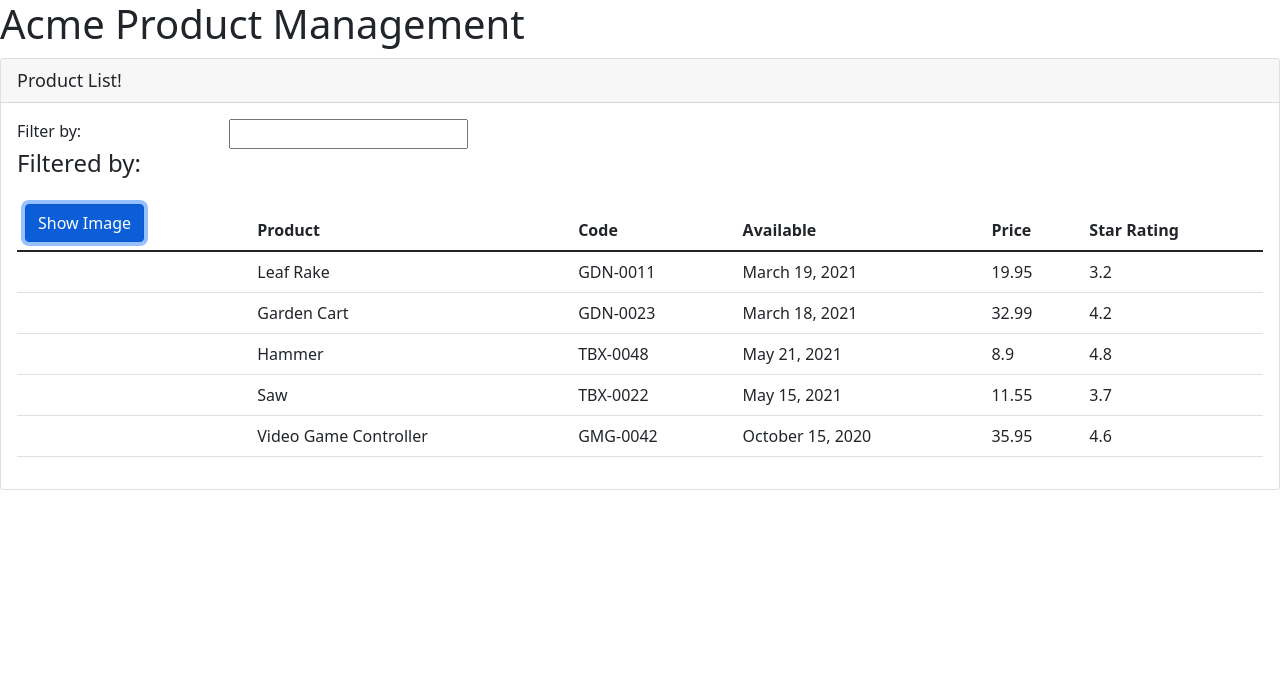
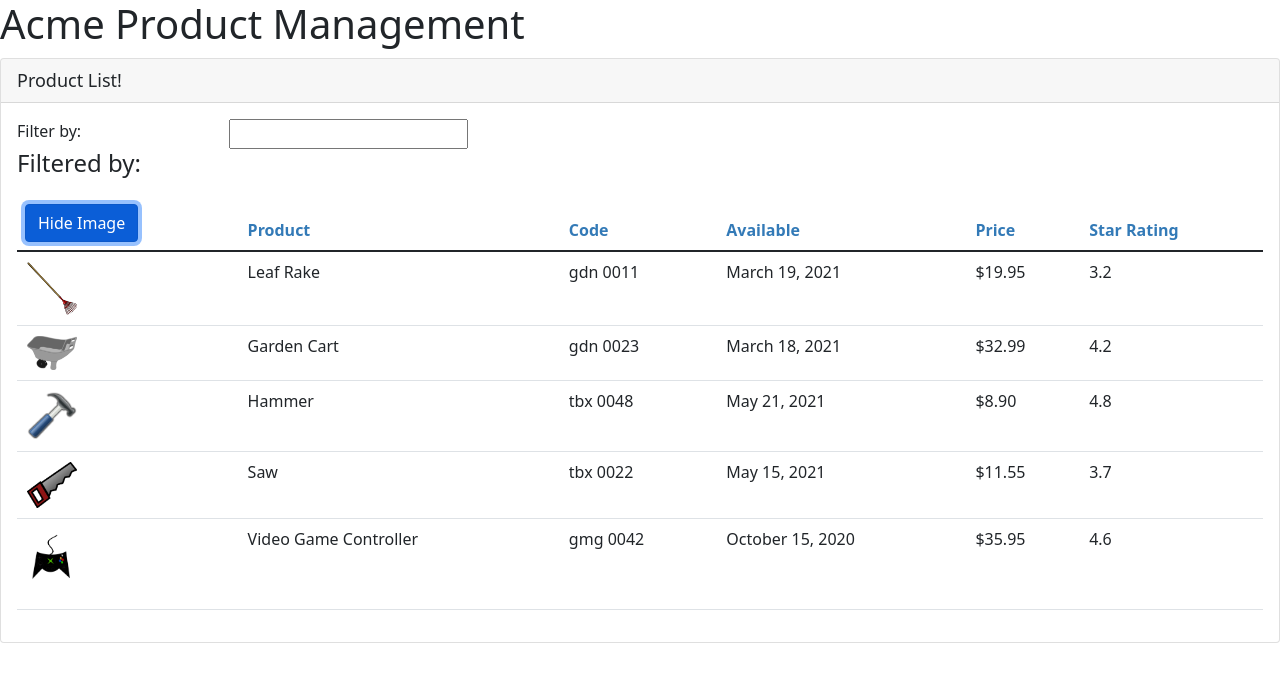
Before and after one commit to seangnewman/PluralSight_AngularGettingStarted, an Angular app: page / in a window 1280 px wide. Both pictures are taken after a click on the button "Show Image". Shown: the top 682 px of the page. Built offline with nearby package versions, Linux system fonts and the light colour scheme.

Commit message:
Completed Section

```diff
--- /dev/null
+++ b/src/app/products/product-list.component.css
@@ -0,0 +1,3 @@
+thead{
+  color:#337AB7;
+}
--- a/src/app/products/product-list.component.html
+++ b/src/app/products/product-list.component.html
@@ -8,12 +8,12 @@
         Filter by:
       </div>
       <div class='col-md-4'>
-        <input type='text' />
+        <input type='text' [(ngModel)]="listFilter" />
       </div>
     </div>
     <div class='row'>
       <div class='col-md-6'>
-        <h4>Filtered by:</h4>
+        <h4>Filtered by: {{listFilter}}</h4>
       </div>
     </div>
     <div class='table-responsive'>
@@ -21,8 +21,8 @@
         <thead>
           <tr>
             <th>
-              <button class='btn btn-primary'>
-                Show Image
+              <button class='btn btn-primary' (click)="toggleImage()">
+                {{showImage ? "Hide": "Show"}} Image
               </button>
             </th>
             <th>Product</th>
@@ -33,12 +33,18 @@
           </tr>
         </thead>
         <tbody>
-          <tr *ngFor="let product of products">
-            <td></td>
+          <tr *ngFor="let product of filteredProducts">
+            <td>
+              <img  *ngIf="showImage"
+                    [src]="product.imageUrl"
+                    [title]="product.productName"
+                    [style.width.px]="imageWidth"
+                    [style.margin.px]="imageMargin" />
+            </td>
             <td>{{product.productName}}</td>
-            <td>{{product.productCode}}</td>
+            <td>{{product.productCode| lowercase | convertToSpaces: '-'}}</td>
             <td>{{product.releaseDate}}</td>
-            <td>{{product.price}}</td>
+            <td>{{product.price | currency:"USD":"symbol":"1.2-2"}}</td>
             <td>{{product.starRating}}</td>
           </tr>
         </tbody>
--- a/src/app/products/product-list.component.ts
+++ b/src/app/products/product-list.component.ts
@@ -1,13 +1,32 @@
-import { Component } from "@angular/core";
+import { Component, OnInit } from "@angular/core";
+import { IProduct } from './products';
 
 @Component({
   selector : 'pm-products',
-  templateUrl : './product-list.component.html'
+  templateUrl : './product-list.component.html',
+  styleUrls: ['./product-list.component.css']
 })
 
-export class ProductListComponent{
+export class ProductListComponent implements OnInit{
+
   pageTitle: string = 'Product List!';
-  products: any[] = [
+  imageWidth: number = 50;
+  imageMargin: number = 2;
+  showImage: boolean = false;
+
+  private _listFilter : string = '';
+  get listFilter(): string{
+    return this._listFilter;
+  }
+  set listFilter(value:string){
+    this._listFilter = value;
+    console.log('In setter:', value);
+    this.filteredProducts = this.performFilter(value);
+  }
+
+  filteredProducts : IProduct[] = [];
+
+  products: IProduct[] = [
     {
       "productId": 1,
       "productName": "Leaf Rake",
@@ -60,4 +79,17 @@
     }
 
   ];
+
+  toggleImage(): void{
+    this.showImage = !this.showImage;
+  }
+  ngOnInit(): void {
+    console.log('In OnInit');
+    this.listFilter = '';
+  }
+
+  performFilter(filterBy: string): IProduct[] {
+    filterBy = filterBy.toLocaleLowerCase();
+    return this.products.filter((product:IProduct) => product.productName.toLocaleLowerCase().includes(filterBy));
+  }
 }
--- /dev/null
+++ b/src/app/products/products.ts
@@ -0,0 +1,12 @@
+export interface IProduct
+{
+  productId : number;
+  productName : string;
+  productCode : string;
+  releaseDate : string;
+  price : number;
+  description : string;
+  starRating : number;
+  imageUrl: string;
+
+}
--- /dev/null
+++ b/src/app/shared/convert-to-spaces.pipe.ts
@@ -0,0 +1,11 @@
+import { Pipe, PipeTransform } from "@angular/core";
+
+@Pipe({
+  name: 'convertToSpaces'
+})
+export class ConvertToSpacesPipe implements PipeTransform{
+  transform(value: string, character:string) : string {
+    return value.replace(character, ' ');
+  }
+
+}
```
Also changed, not shown: src/app/app.module.ts (+6 -2 lines).
